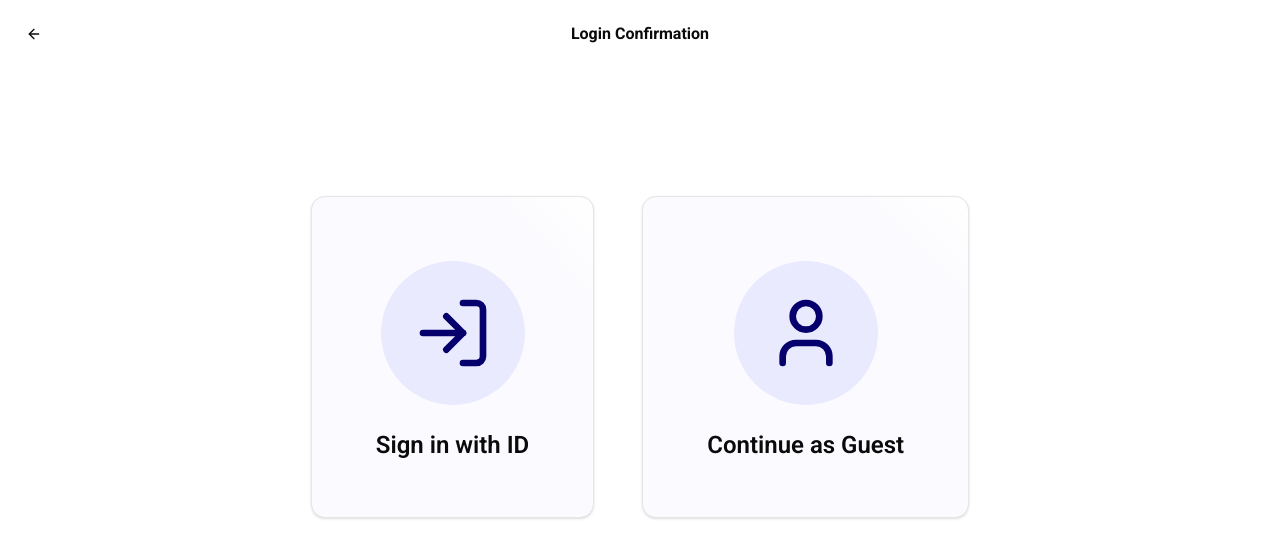
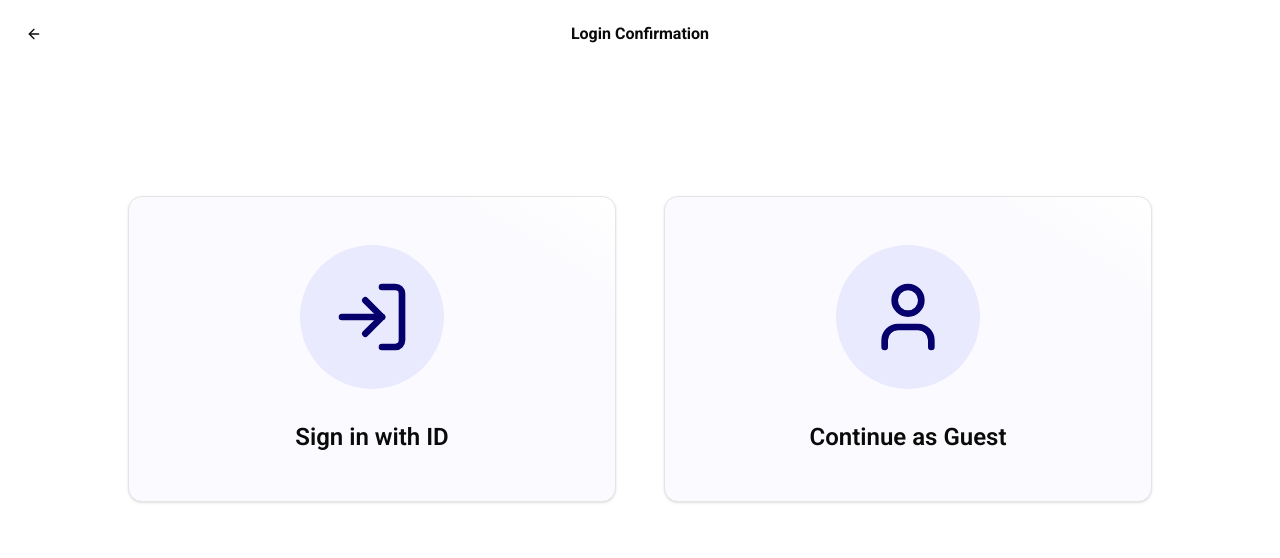
Before and after one commit to CyberEzpertz/Linkod, a Next.js app: page /kiosk/confirmation in a window 1280 px wide. Shown: the top 558 px of the page. Built offline with nearby package versions, Linux system fonts and the light colour scheme.

Commit message:
fix: fix size of buttons in login confirmation

```diff
--- a/src/app/kiosk/confirmation/_components/square-kiosk-button.tsx
+++ b/src/app/kiosk/confirmation/_components/square-kiosk-button.tsx
@@ -20,14 +20,14 @@ export default function SquareKioskButton({
     <Card
       onClick={onClick}
       className={cn(
-        "border-border bg-card text-card-foreground hover:bg-primary/90 from-secondary/20 flex cursor-pointer flex-col items-center gap-8 rounded-xl border bg-linear-to-tr from-80% to-100% p-16 font-semibold transition-colors",
+        "border-border bg-card text-card-foreground hover:bg-primary/90 from-secondary/20 flex cursor-pointer flex-col items-center gap-8 rounded-xl border bg-linear-to-tr from-80% to-100% p-12 font-semibold transition-colors",
         className
       )}
     >
       <div className="bg-secondary text-secondary-foreground rounded-full p-8">
         <Icon className="size-20" />
       </div>
-      <span className={cn("text-2xl leading-4", textClassName)}>{title}</span>
+      <span className={cn("text-center text-2xl", textClassName)}>{title}</span>
     </Card>
   );
 }
--- a/src/app/kiosk/confirmation/page.tsx
+++ b/src/app/kiosk/confirmation/page.tsx
@@ -11,7 +11,7 @@ export default function ConfirmationPage() {
   return (
     <div className="bg-background flex min-h-screen flex-col p-0">
       <BackNavBar title="Login Confirmation" />
-      <div className="flex w-full flex-row items-center justify-center gap-12 p-32">
+      <div className="grid w-full grid-cols-2 items-center justify-center gap-12 p-32">
         <SquareKioskButton
           icon={LogIn}
           title="Sign in with ID"
```
